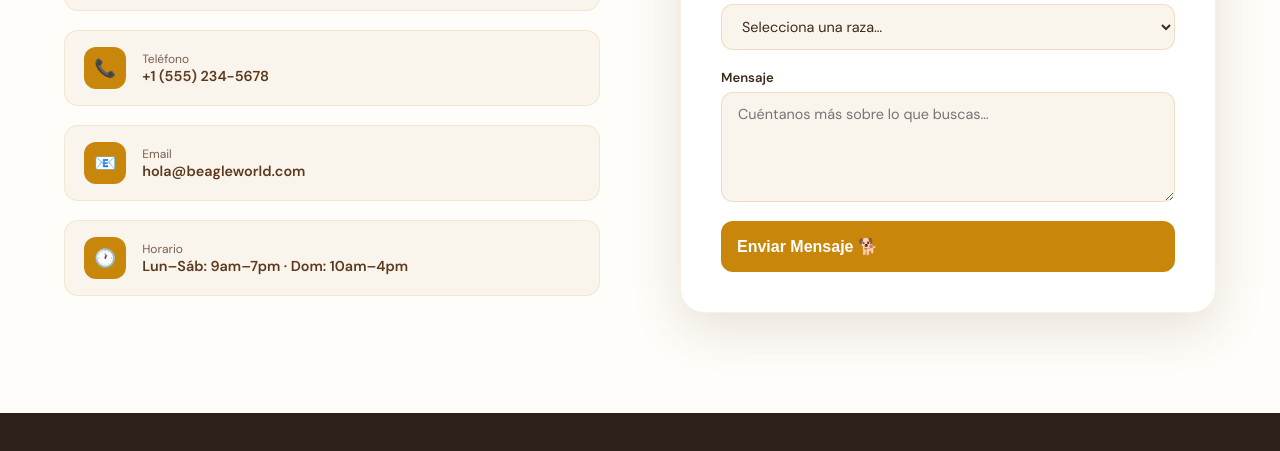
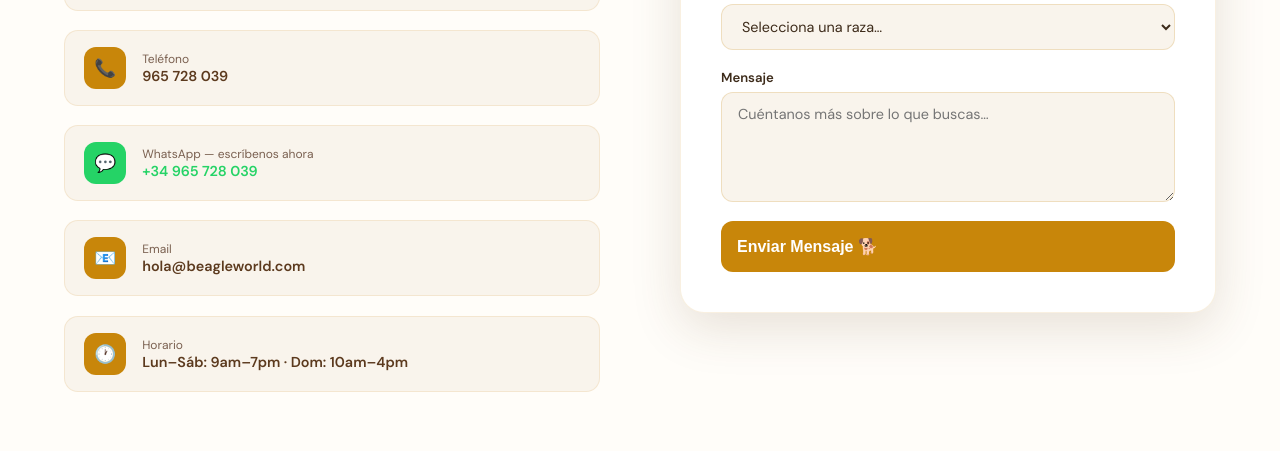
Before and after one commit to susancuellar-alt/Chispasbeagle, a plain HTML site: page index.html in a window 1280 px wide. Shown: the part 6059-6510 px from the top of the page. Drawn offline with nearby package versions, Linux system fonts and the light colour scheme; a web font is replaced by a local one.

Commit message:
Update index.html

```diff
--- a/index.html
+++ b/index.html
@@ -509,7 +509,8 @@
     <p class="contact-info-desc">Escríbenos para agendar una visita, resolver tus dudas o simplemente conocer más sobre nuestras razas.</p>
     <div class="contact-items">
       <div class="contact-item"><div class="ci-icon">📍</div><div><div class="ci-label">Dirección</div><div class="ci-value">Calle Las Flores 234, Zona Norte</div></div></div>
-      <div class="contact-item"><div class="ci-icon">📞</div><div><div class="ci-label">Teléfono</div><div class="ci-value">+1 (555) 234-5678</div></div></div>
+      <div class="contact-item"><div class="ci-icon">📞</div><div><div class="ci-label">Teléfono</div><div class="ci-value">965 728 039</div></div></div>
+      <div class="contact-item" style="cursor:pointer;" onclick="window.open('https://wa.me/34965728039','_blank')"><div class="ci-icon" style="background:#25D366;">💬</div><div><div class="ci-label">WhatsApp — escríbenos ahora</div><div class="ci-value" style="color:#25D366;">+34 965 728 039</div></div></div>
       <div class="contact-item"><div class="ci-icon">📧</div><div><div class="ci-label">Email</div><div class="ci-value">hola@beagleworld.com</div></div></div>
       <div class="contact-item"><div class="ci-icon">🕐</div><div><div class="ci-label">Horario</div><div class="ci-value">Lun–Sáb: 9am–7pm · Dom: 10am–4pm</div></div></div>
     </div>
```
